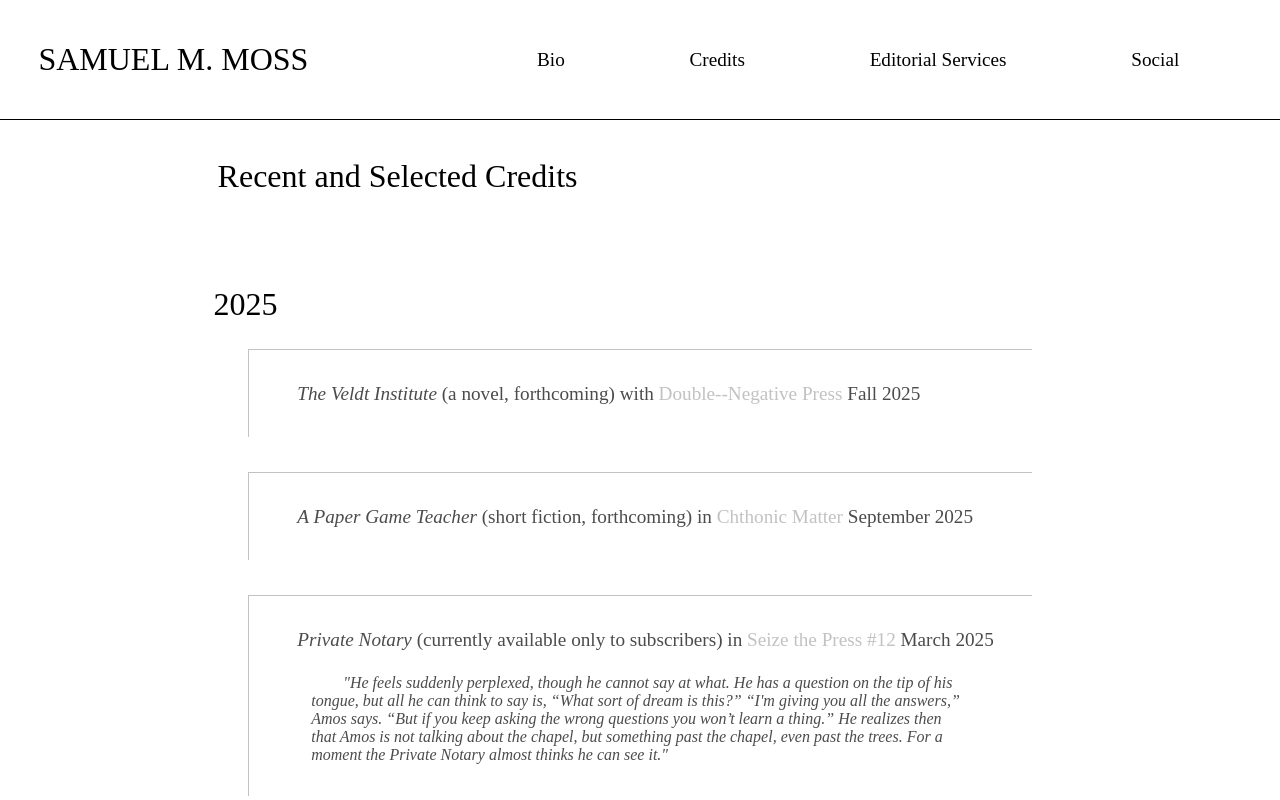
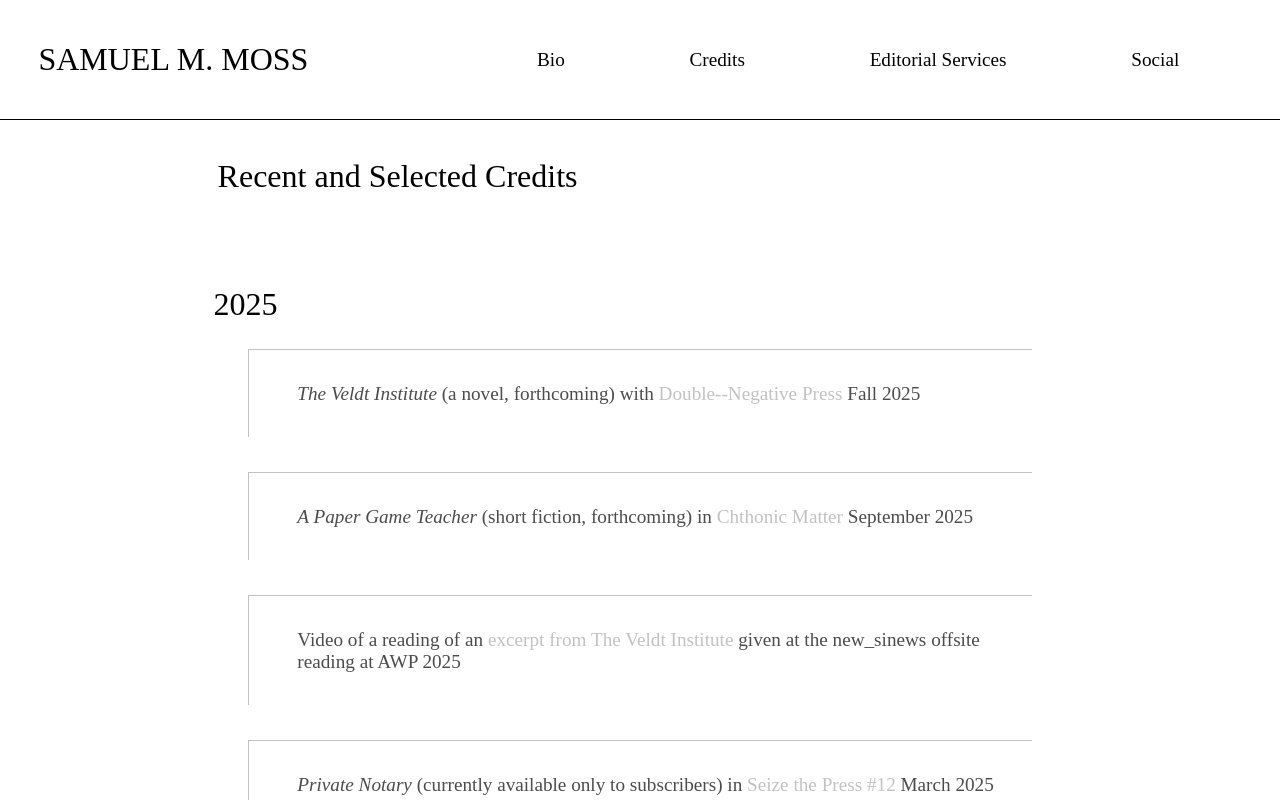
Before and after one commit to perfidiousscript/home_page, a Next.js app: page /credits in a window 1280 px wide. Shown: the top 800 px of the page. Built offline with nearby package versions, Linux system fonts and the light colour scheme.

Commit message:
adds video of reading to credits

```diff
--- a/public/credits.js
+++ b/public/credits.js
@@ -21,6 +21,16 @@ export const credits = [
         Chthonic Matter
       </a>,
       " September 2025",
+    ],
+  },
+  {
+    title: [
+      "Video of a reading of an ",
+      <a href="https://youtu.be/o01D7MI6Vs4?si=ZWw728Xo_10EU49F&t=162">
+        {" "}
+        excerpt from The Veldt Institute
+      </a>,
+      " given at the new_sinews offsite reading at AWP 2025  ",
     ],
   },
   {
```
